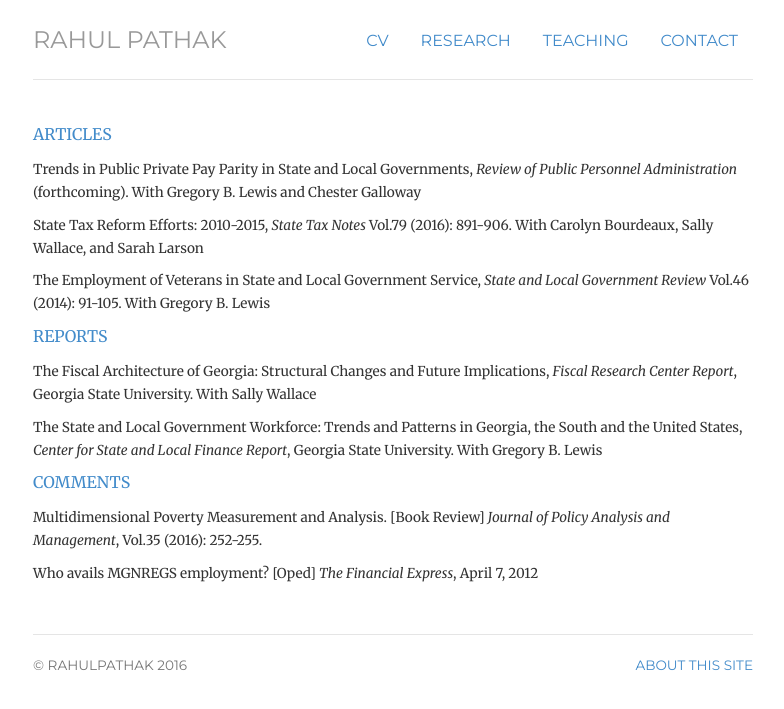
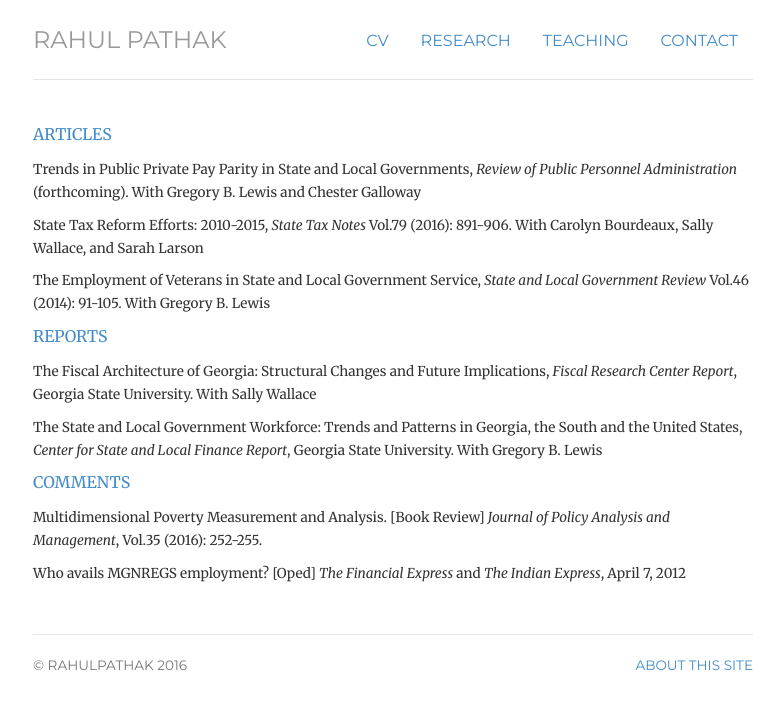
Before and after one commit to pathak-rahul/pathak-rahul.github.io, a Jekyll site: the page built from publications/index.html, in a window 1280 px wide. Shown: the top 709 px of the page, without its empty margins (247-1031 px from the left). Built offline with Jekyll 4.4.1, drawn with Linux system fonts in a browser that asks for light colours.

Commit message:
Update index.html

```diff
--- a/publications/index.html
+++ b/publications/index.html
@@ -26,7 +26,7 @@ title: research
 	<p class="text-primary">COMMENTS</p>
 
 	<p><li><small>Multidimensional Poverty Measurement and Analysis. [Book Review] <em>Journal of Policy Analysis and Management</em>, Vol.35 (2016): 252-255. </small> </li></p>
-	<p><li><small>Who avails MGNREGS employment? [Oped] <em>The Financial Express</em>, April 7, 2012 </small> </li></p>
+	<p><li><small>Who avails MGNREGS employment? [Oped] <em>The Financial Express</em> and <em>The Indian Express</em>, April 7, 2012 </small> </li></p>
 
 
 
```
